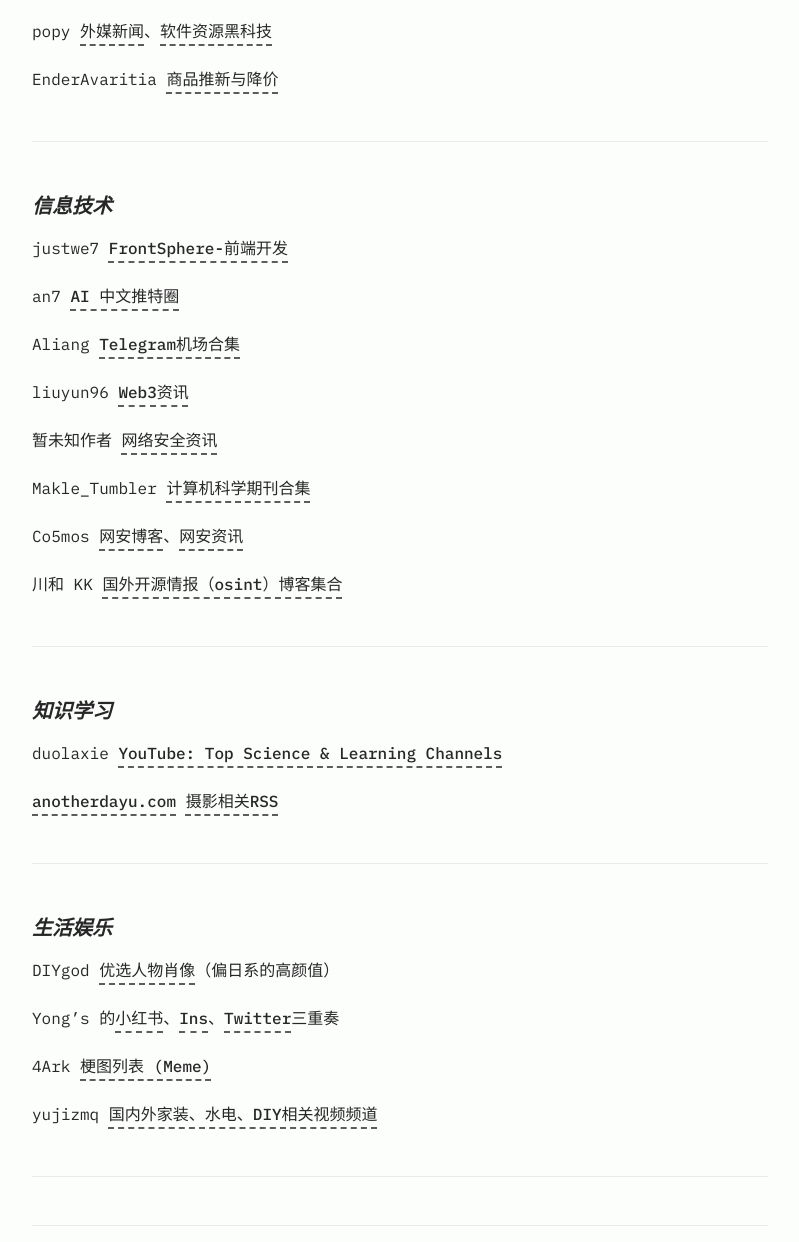
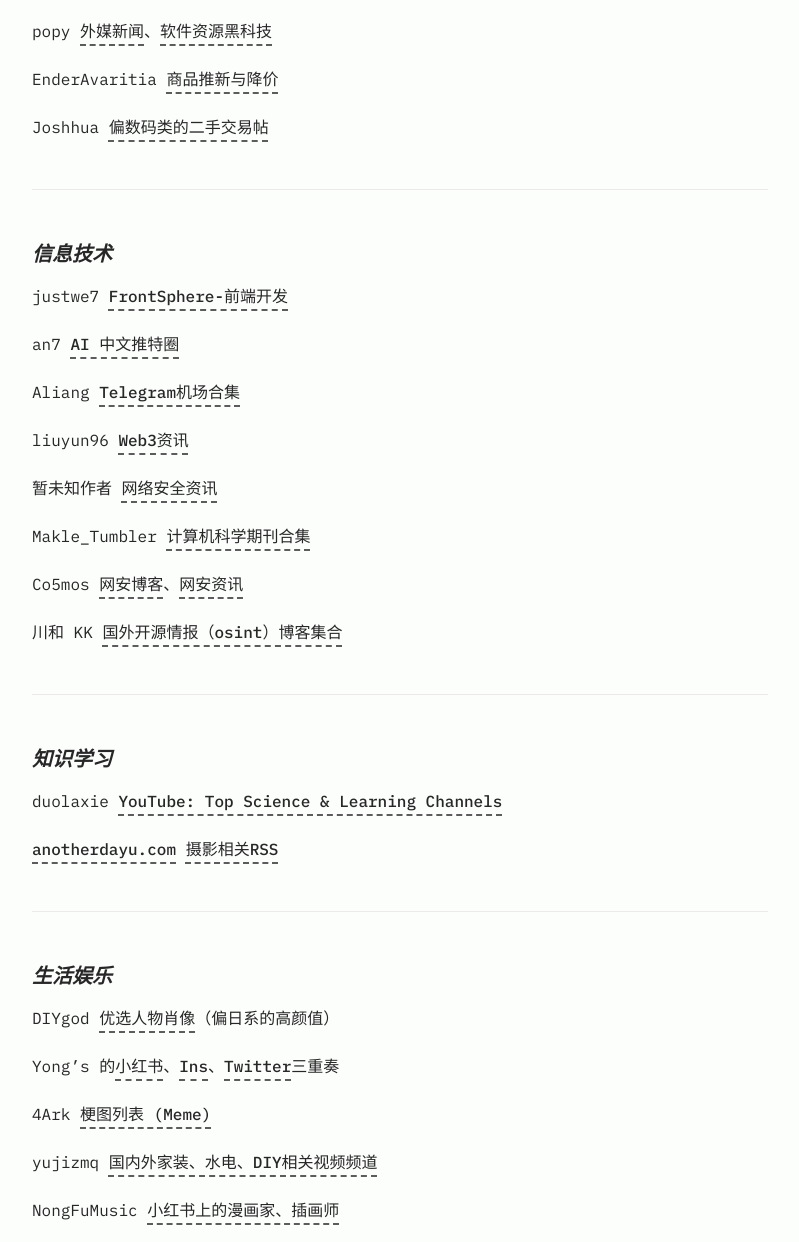
Before and after one commit to Yanick112/Yanick112.github.io, an Astro site: page /collection/collection002 in a window 1280 px wide. Shown: the part 1297-2539 px from the top of the page, without its empty margins (240-1039 px from the left). Built offline with nearby package versions, Linux system fonts and the light colour scheme; Astro itself is replaced by a stand-in of ours.

Commit message:
2024-10-21-16:05:57

```diff
--- a/src/content/blog/collection/collection002.md
+++ b/src/content/blog/collection/collection002.md
@@ -45,6 +45,8 @@
 
 EnderAvaritia [商品推新与降价](https://app.follow.is/list/69329839057512448)
 
+Joshhua [偏数码类的二手交易帖](https://app.follow.is/list/71030986150005760)
+
 ---
 
 ### 信息技术
@@ -85,4 +87,6 @@
 
 yujizmq [国内外家装、水电、DIY相关视频频道](https://app.follow.is/list/70454562637248512)
 
+NongFuMusic [小红书上的漫画家、插画师](https://app.follow.is/list/70391734854711296)
+
 ---
```
